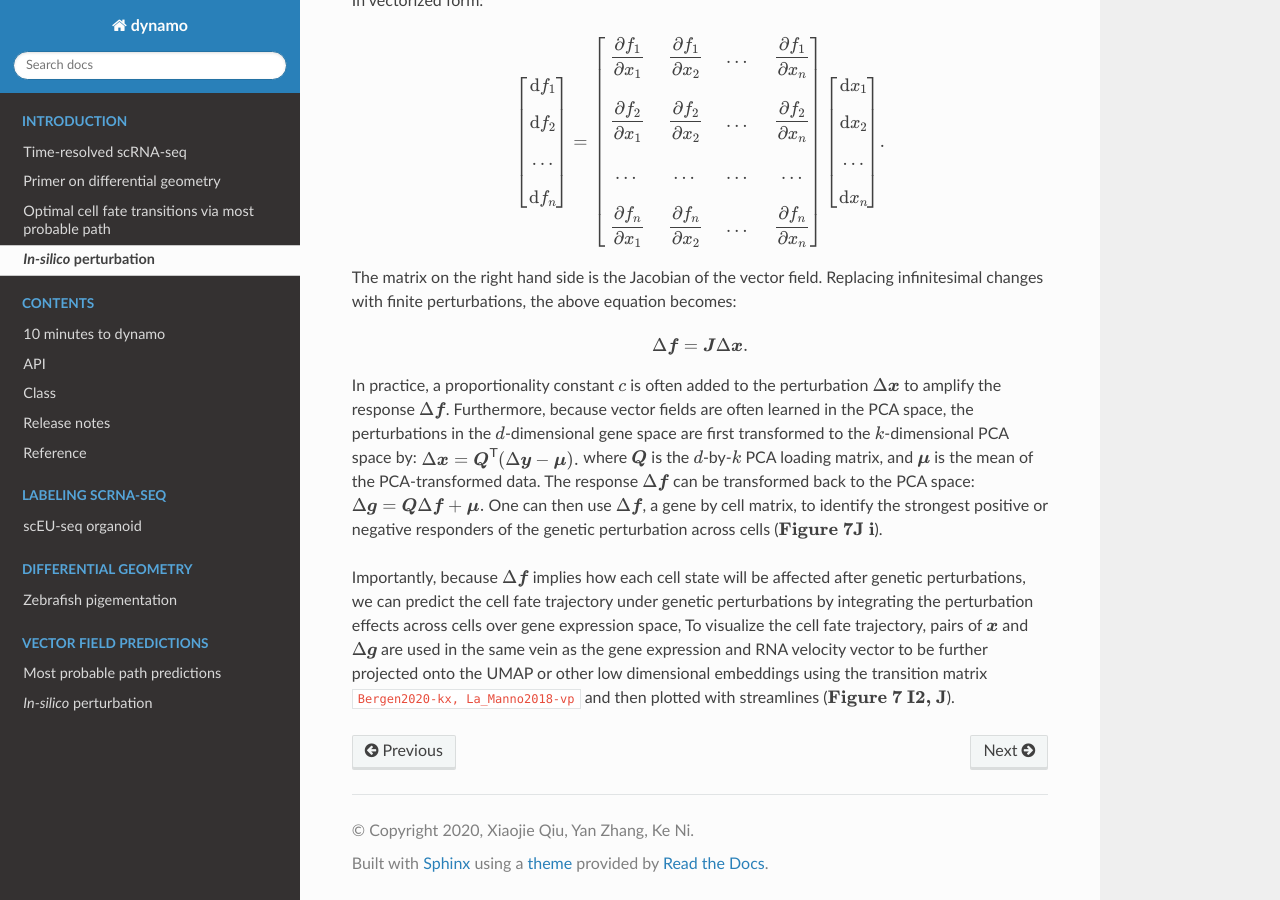
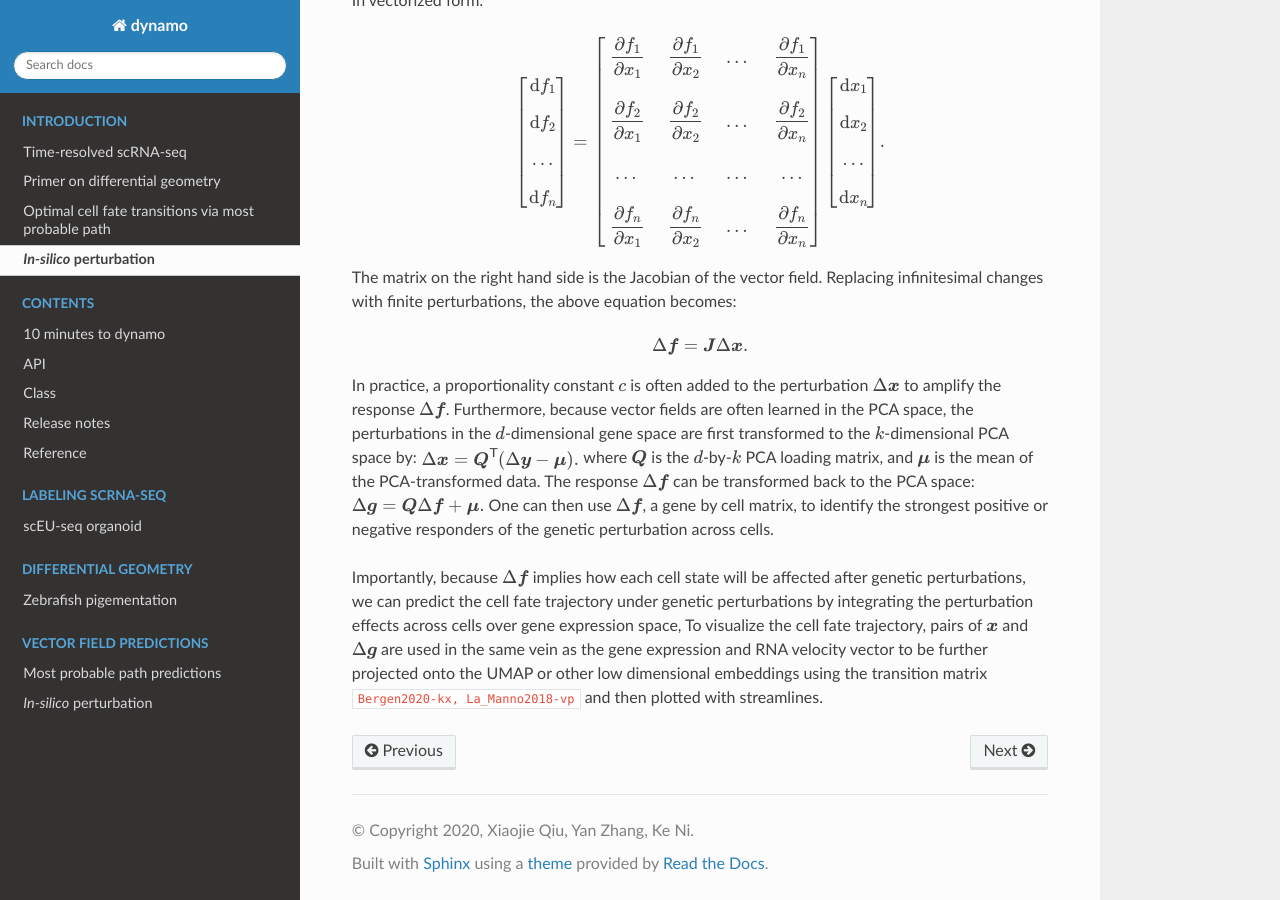
Before and after one commit to aristoteleo/dynamo_readthedocs, a Sphinx documentation site: the page built from docs/source/notebooks/perturbation_introduction_theory.rst, in a window 1280 px wide and 900 px high, scrolled down 859 px. Built offline with Sphinx 7.4.7 and the Read the Docs theme 2.0.0, drawn with Linux system fonts in a browser that asks for light colours; pages that are not in the unit, such as notebooks, are missing from menus; cross-references to code outside the pages are shown as plain code.

Commit message:
Update perturbation_introduction_theory.rst

```diff
--- a/docs/source/notebooks/perturbation_introduction_theory.rst
+++ b/docs/source/notebooks/perturbation_introduction_theory.rst
@@ -52,7 +52,7 @@ to the PCA space:
 :math:`\begin{align*}  \Delta \boldsymbol g = \boldsymbol Q \Delta \boldsymbol f + \boldsymbol \mu. \end{align*}`
 One can then use :math:`\Delta \boldsymbol f`, a gene by cell matrix, to
 identify the strongest positive or negative responders of the genetic
-perturbation across cells (:math:`\textbf{Figure 7J i}`).
+perturbation across cells.
 
 Importantly, because :math:`\Delta \boldsymbol f` implies how each cell
 state will be affected after genetic perturbations, we can predict the
@@ -63,4 +63,4 @@ visualize the cell fate trajectory, pairs of :math:`\boldsymbol x` and
 expression and RNA velocity vector to be further projected onto the UMAP
 or other low dimensional embeddings using the transition matrix
 :cite:p:`Bergen2020-kx, La_Manno2018-vp` and then plotted with
-streamlines (:math:`\textbf{Figure 7 I2, J}`).
+streamlines.
```
